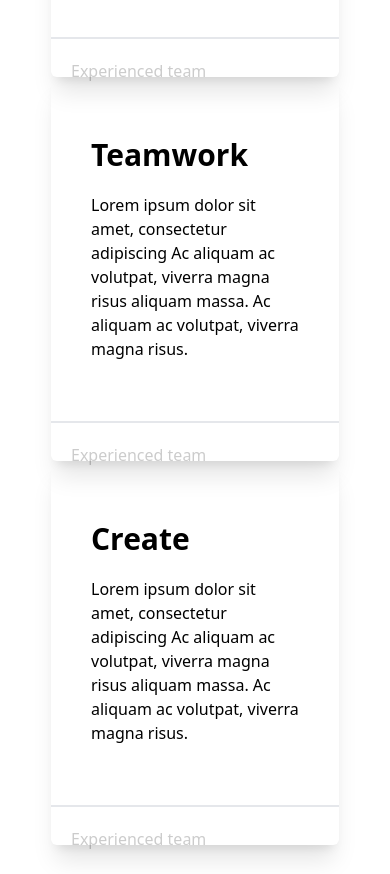
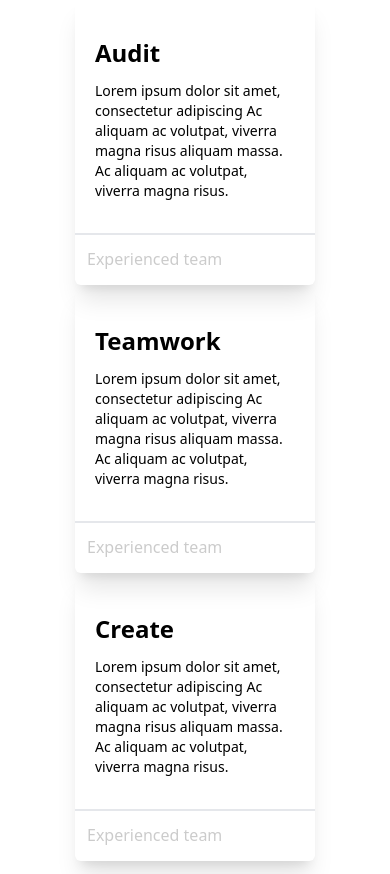
Before and after one commit to axhellyn/FE-GDSC-TASK-1, a website: page src/public/index.html in a window 390 px wide. Shown: the part 2713-3587 px from the top of the page. Drawn offline with nearby package versions, Linux system fonts and the light colour scheme.

Commit message:
fix(responsive): improve responsiveness for text section

```diff
--- a/src/public/index.html
+++ b/src/public/index.html
@@ -333,47 +333,49 @@
 
             <div class="flex flex-wrap py-5 mt-10">
               <!-- wrapper -->
-              <div class="basis-1/3">
-                <div class="w-72 h-96 rounded-md shadow-xl">
-                  <div class="p-10">
-                    <h1 class="font-semibold text-3xl pt-5">Audit</h1>
-                    <p class="py-5">
+              <div class="basis-1/3 flex justify-center items-center">
+                <div class="w-60 h-72 rounded-md shadow-xl">
+                  <div class="p-5">
+                    <h1 class="font-semibold text-2xl pt-5">Audit</h1>
+                    <p class="py-3 text-sm">
                       Lorem ipsum dolor sit amet, consectetur adipiscing Ac
                       aliquam ac volutpat, viverra magna risus aliquam massa. Ac
                       aliquam ac volutpat, viverra magna risus.
                     </p>
                   </div>
-                  <div class="flex justify-start items-center p-5 border-t-2">
+                  <div class="flex justify-start items-center p-3 border-t-2">
                     <p class="cursor-pointer opacity-20">Experienced team</p>
                   </div>
                 </div>
               </div>
-              <div class="basis-1/3">
-                <div class="w-72 h-96 rounded-md shadow-xl">
-                  <div class="p-10">
-                    <h1 class="font-semibold text-3xl pt-5">Teamwork</h1>
-                    <p class="py-5">
+
+              <div class="basis-1/3 flex justify-center items-center">
+                <div class="w-60 h-72 rounded-md shadow-xl">
+                  <div class="p-5">
+                    <h1 class="font-semibold text-2xl pt-5">Teamwork</h1>
+                    <p class="py-3 text-sm">
                       Lorem ipsum dolor sit amet, consectetur adipiscing Ac
                       aliquam ac volutpat, viverra magna risus aliquam massa. Ac
                       aliquam ac volutpat, viverra magna risus.
                     </p>
                   </div>
-                  <div class="flex justify-start items-center p-5 border-t-2">
+                  <div class="flex justify-start items-center p-3 border-t-2">
                     <p class="cursor-pointer opacity-20">Experienced team</p>
                   </div>
                 </div>
               </div>
-              <div class="basis-1/3">
-                <div class="w-72 h-96 rounded-md shadow-xl">
-                  <div class="p-10">
-                    <h1 class="font-semibold text-3xl pt-5">Create</h1>
-                    <p class="py-5">
+
+              <div class="basis-1/3 flex justify-center items-center">
+                <div class="w-60 h-72 rounded-md shadow-xl">
+                  <div class="p-5">
+                    <h1 class="font-semibold text-2xl pt-5">Create</h1>
+                    <p class="py-3 text-sm">
                       Lorem ipsum dolor sit amet, consectetur adipiscing Ac
                       aliquam ac volutpat, viverra magna risus aliquam massa. Ac
                       aliquam ac volutpat, viverra magna risus.
                     </p>
                   </div>
-                  <div class="flex justify-start items-center p-5 border-t-2">
+                  <div class="flex justify-start items-center p-3 border-t-2">
                     <p class="cursor-pointer opacity-20">Experienced team</p>
                   </div>
                 </div>
```
Also changed, not shown: src/style.css.
